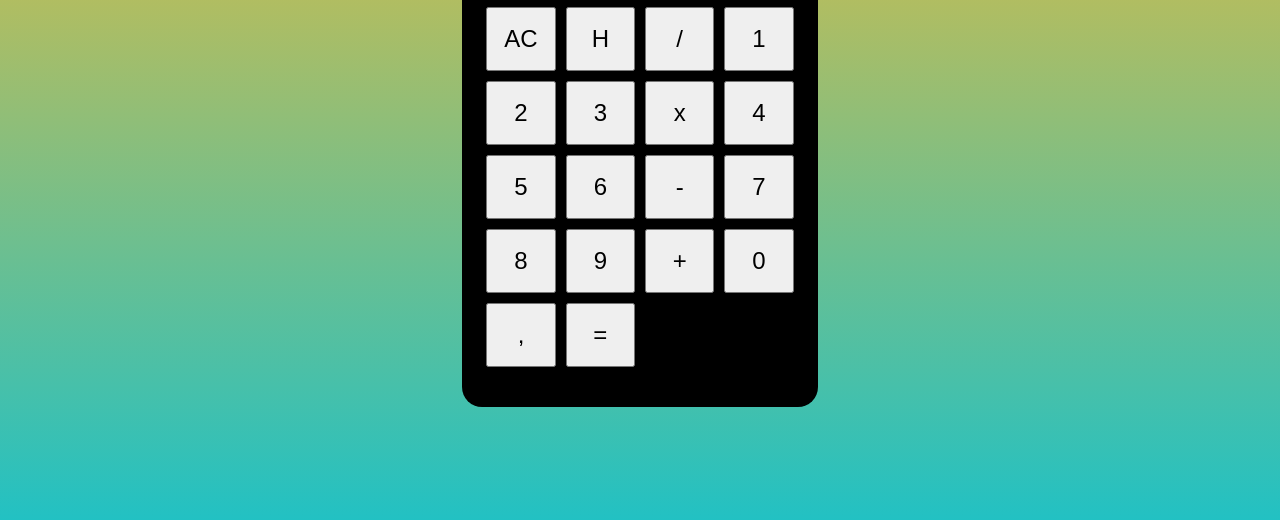
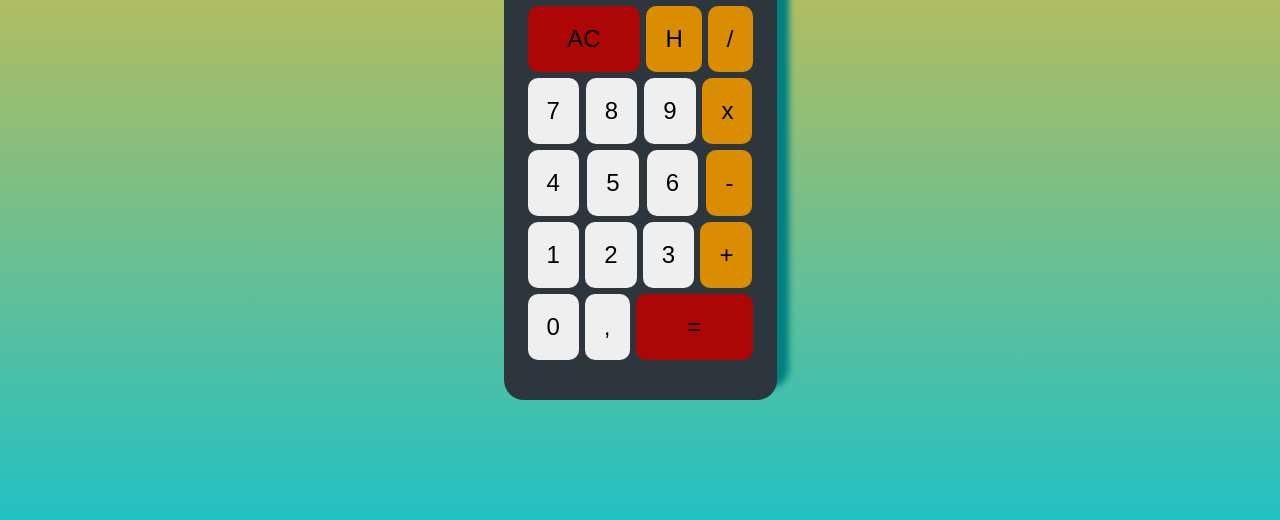
Before and after one commit to PeterZajac/Project_Calculator, a plain HTML site: page index.html in a window 1280 px wide. Shown: the part 280-800 px from the top of the page. Drawn offline with Linux system fonts and the light colour scheme.

Commit message:
html/css done

```diff
--- /dev/null
+++ b/app.js
@@ -0,0 +1 @@
+const buttons = document.querySelectorAll("button");
--- a/index.html
+++ b/index.html
@@ -16,26 +16,27 @@
         </div>
 
         <div class="buttons">
-          <button>AC</button>
-          <button>H</button>
-          <button>/</button>
-          <button>1</button>
-          <button>2</button>
-          <button>3</button>
-          <button>x</button>
-          <button>4</button>
-          <button>5</button>
-          <button>6</button>
-          <button>-</button>
-          <button>7</button>
-          <button>8</button>
-          <button>9</button>
-          <button>+</button>
-          <button>0</button>
-          <button>,</button>
-          <button>=</button>
+          <button id="AC" style="flex-grow: 10">AC</button>
+          <button id="history">H</button>
+          <button id="slash">/</button>
+          <button id="numSeven">7</button>
+          <button id="numEight">8</button>
+          <button id="numNine">9</button>
+          <button id="mult">x</button>
+          <button id="numFour">4</button>
+          <button id="numFive">5</button>
+          <button id="numSix">6</button>
+          <button id="subt">-</button>
+          <button id="numOne">1</button>
+          <button id="numTwo">2</button>
+          <button id="numThree">3</button>
+          <button id="plus">+</button>
+          <button id="numZero">0</button>
+          <button id="comma">,</button>
+          <button id="equal" style="flex-grow: 1">=</button>
         </div>
       </div>
     </main>
+    <script src="app.js"></script>
   </body>
 </html>
--- a/style.css
+++ b/style.css
@@ -11,36 +11,64 @@ justify-content: center;
 align-items: center;
 height: 100vh;
 background: linear-gradient(0deg, rgba(34,193,195,1) 0%, rgba(253,187,45,1) 100%);
-
 }
 .container {
-    background-color: black;
+    background-color: rgb(45, 53, 61);
     padding: 40px 24px;
     border-radius: 20px;
+    box-shadow: 12px -12px 6px teal;
     max-width: 400px;
     width: 100%;
     position: relative;
+
 }
 
 .container .screen {
-    color: black;
+    color: rgb(0, 0, 0);
     background-color: white;
     text-align: right;
     margin: 10px 0;
     padding: 20px;
     font-size: 32px;
+    border-radius: 10px;
+}
+
+.result{
+    font-size: 25px;
 }
 
 .operator{
     color: rgba(205, 44, 44, 0.774);
 }
+
+element.style {
+}
 .buttons {
-    display: grid;
-    grid-template-columns: repeat(4, 1fr);
-    gap: 10px;
+    width: 225px;
+    display: flex;
+    justify-content: space-between;
+    flex-wrap: wrap;
+    gap: 6px;
+}
+button{
+    border-radius: 10px;
+    border: none;
+}
+button:hover{
+    background-color: rgb(89, 86, 94);
+    color: white;
+    cursor: pointer;
+
 }
 
 .buttons button {
     font-size: 24px;
-    padding: 16px;
+    padding: 19px;
 }
+
+#history, #slash, #mult, #subt,#plus{
+    background-color: rgb(218, 141, 0);
+}
+#AC, #equal{
+    background-color: rgba(183, 3, 3, 0.926);
+}
```
Also changed, not shown: index.js (deleted).
